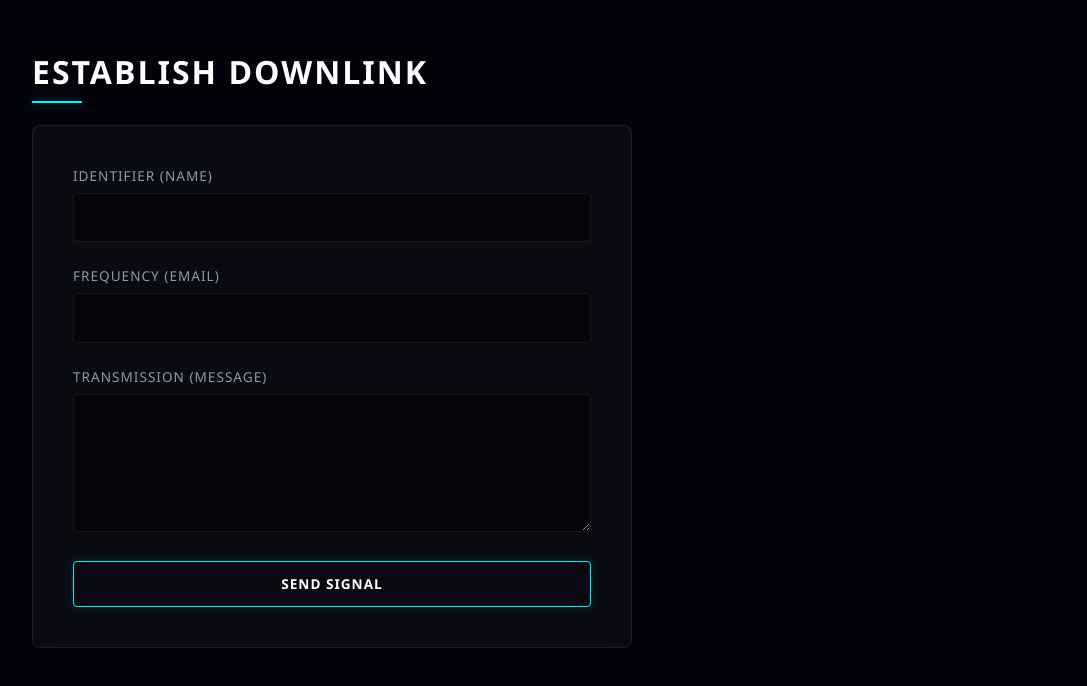
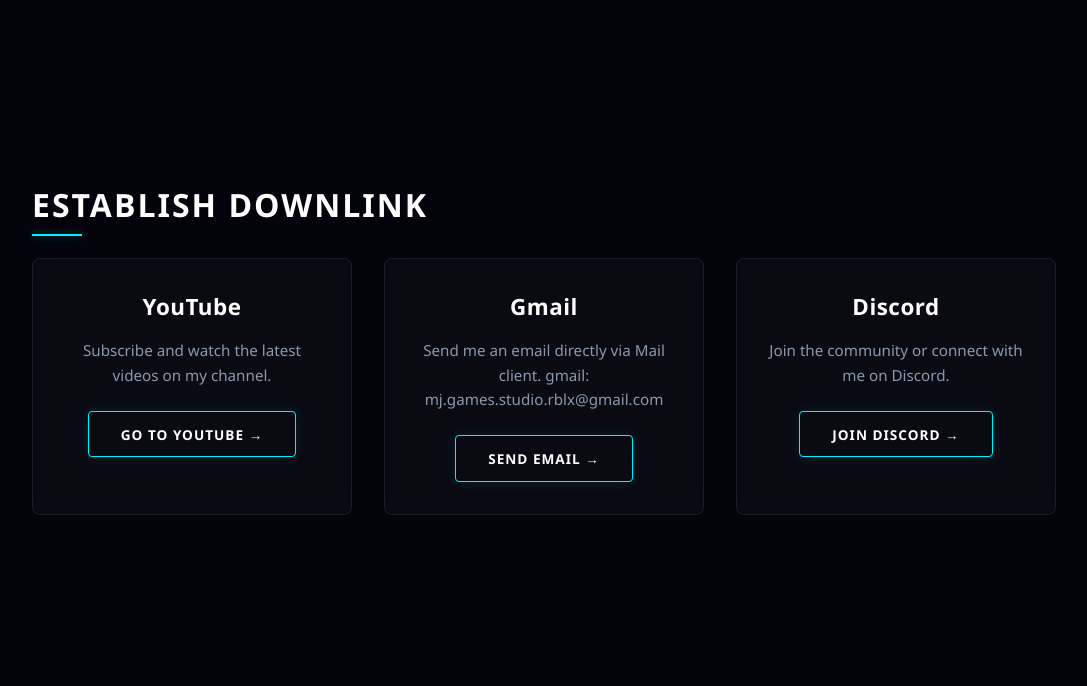
Before and after one commit to Moseshang123/sba, a website: page index.html in a window 1280 px wide. Shown: the part 2483-3169 px from the top of the page, without its empty margins (96-1183 px from the left). Drawn offline with Linux system fonts and the light colour scheme.

Commit message:
make a yt gmail DC

```diff
--- a/index.html
+++ b/index.html
@@ -138,7 +138,7 @@
       border-radius: 4px;
       transition: all 0.3s ease;
       box-shadow: 0 0 15px rgba(0, 242, 254, 0.1);
-     float:right;
+      float: right;
     }
 
     .btn:hover {
@@ -146,7 +146,6 @@
       color: #000;
       box-shadow: 0 0 25px var(--accent-glow);
       transform: translateY(-2px);
-
     }
 
     /* --- Section Titles --- */
@@ -219,49 +218,6 @@
       text-decoration: underline;
     }
 
-    /* --- Contact Form --- */
-    .contact-container {
-      max-width: 600px;
-      width: 100%;
-      background: var(--card-bg);
-      border: 1px solid var(--card-border);
-      padding: 2.5rem;
-      border-radius: 8px;
-      backdrop-filter: blur(10px);
-    }
-
-    .form-group {
-      margin-bottom: 1.5rem;
-    }
-
-    .form-group label {
-      display: block;
-      font-size: 0.85rem;
-      text-transform: uppercase;
-      letter-spacing: 1px;
-      margin-bottom: 0.5rem;
-      color: var(--text-muted);
-    }
-
-    .form-group input,
-    .form-group textarea {
-      width: 100%;
-      padding: 0.8rem;
-      background: rgba(0, 0, 0, 0.5);
-      border: 1px solid var(--card-border);
-      border-radius: 4px;
-      color: #fff;
-      font-size: 1rem;
-      transition: border-color 0.3s;
-    }
-
-    .form-group input:focus,
-    .form-group textarea:focus {
-      outline: none;
-      border-color: var(--accent-color);
-      box-shadow: 0 0 10px rgba(0, 242, 254, 0.2);
-    }
-
     /* --- Responsive Design --- */
     @media (max-width: 768px) {
       header {
@@ -281,7 +237,6 @@
         font-size: 0.8rem;
       }
     }
-
   </style>
 </head>
 
@@ -309,8 +264,6 @@
 
   <section id="projects">
     <h2 class="section-title">MosesHang's Project</h2>
-
-
 
     <div class="projects-grid">
       <div class="project-card">
@@ -340,12 +293,9 @@
         </p>
         <a href="projects.html" class="project-link">View Terminal &rarr;</a>
       </div>
-
-
     </div>
 
      <!-- More 按鈕導向 projects.html -->
-
      <div style="margin-bottom: 2rem;">
       <br>
       <a href="projects.html" class="btn">More &rarr;</a>
@@ -356,32 +306,38 @@
     <h2 class="section-title">Self-introduction</h2>
     <div class="projects-grid">
       <div class="project-card">
-        <h3>Hi,my name is Moses Hang </h3>
+        <h3>Hi, my name is Moses Hang</h3>
         <p></p>
       </div>
     </div>
   </section>
 
+  <!-- 修改後的 Contact 區塊 -->
   <section id="contact">
     <h2 class="section-title">Establish Downlink</h2>
-    <div class="contact-container">
-      <form action="#" method="POST" onsubmit="event.preventDefault(); alert('Transmission Received.');">
-        <div class="form-group">
-          <label for="name">Identifier (Name)</label>
-          <input type="text" id="name" required autocomplete="off" />
-        </div>
-        <div class="form-group">
-          <label for="email">Frequency (Email)</label>
-          <input type="email" id="email" required autocomplete="off" />
-        </div>
-        <div class="form-group">
-          <label for="message">Transmission (Message)</label>
-          <textarea id="message" rows="5" required></textarea>
-        </div>
-        <button type="submit" class="btn" style="width: 100%; cursor: pointer">
-          Send Signal
-        </button>
-      </form>
+    <div class="projects-grid">
+      <!-- YouTube 連結 -->
+      <div class="project-card" style="text-align: center;">
+        <h3>YouTube</h3>
+        <p>Subscribe and watch the latest videos on my channel.</p>
+        <a href="https://youtube.com/@mj_games_studio?si=mLLsxKgXWOuLf-dX/" target="_blank" rel="noopener noreferrer" class="btn" style="float: none; display: inline-block;">Go to YouTube &rarr;</a>
+      </div>
+
+      <!-- Gmail 聯絡 -->
+      <div class="project-card" style="text-align: center;">
+        <h3>Gmail</h3>
+        <p>Send me an email directly via Mail client.
+          gmail: mj.games.studio.rblx@gmail.com
+        </p>
+        <a href="mailto:your-email@gmail.com" class="btn" style="float: none; display: inline-block;">Send Email &rarr;</a>
+      </div>
+
+      <!-- Discord 連結 -->
+      <div class="project-card" style="text-align: center;">
+        <h3>Discord</h3>
+        <p>Join the community or connect with me on Discord.</p>
+        <a href="https://discord.gg/ckDRAcKBU/" target="_blank" rel="noopener noreferrer" class="btn" style="float: none; display: inline-block;">Join Discord &rarr;</a>
+      </div>
     </div>
   </section>
 
```
Also changed, not shown: projects.html (+2 -2 lines), image/YOA.jpg (added).
